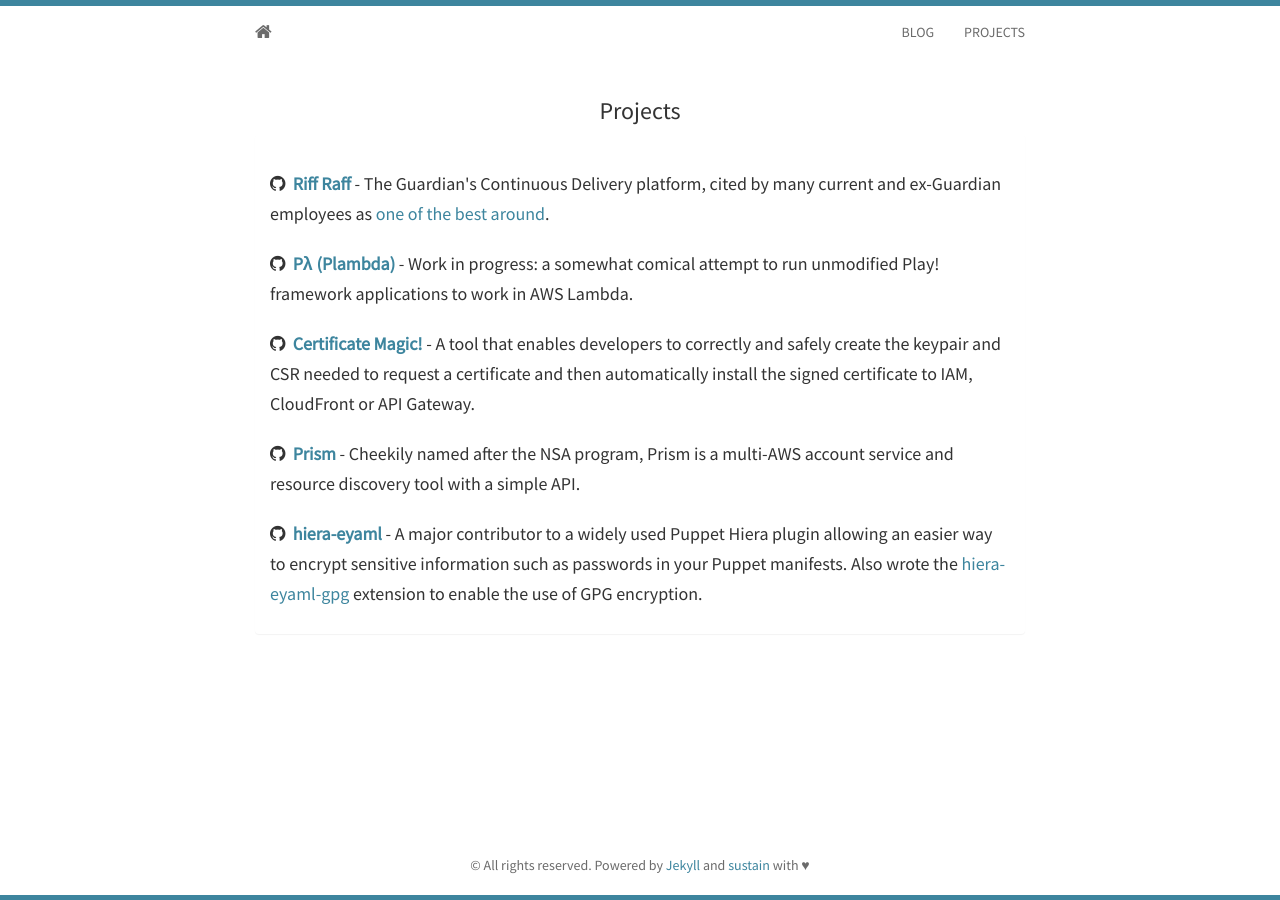
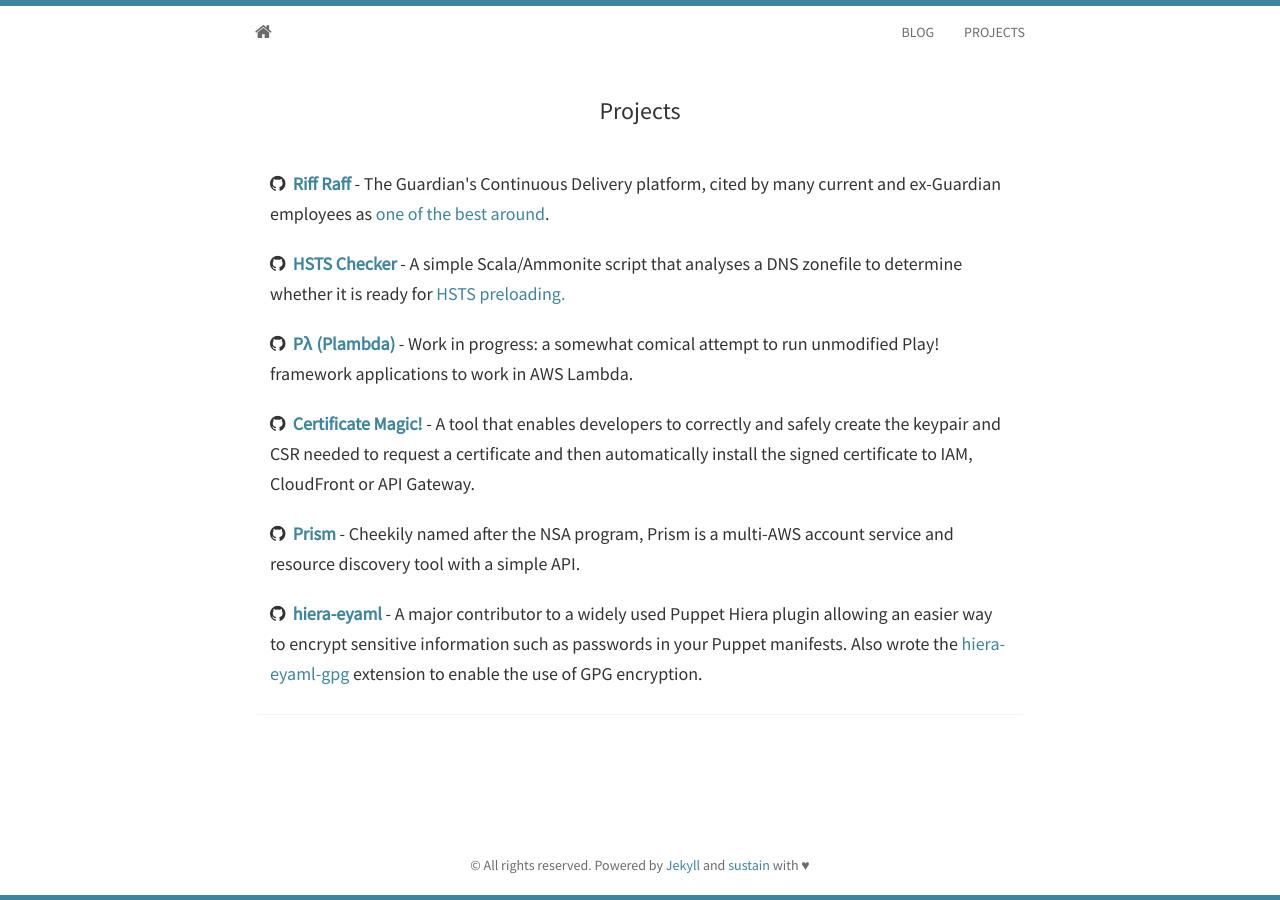
Before and after one commit to sihil/sihil.github.io, a Jekyll site: the page built from projects.html, in a window 1280 px wide. Built offline with Jekyll 4.4.1, drawn with Linux system fonts in a browser that asks for light colours; nearby versions of some CDN libraries.

Commit message:
Add the HSTS checker

```diff
--- a/_includes/projects.html
+++ b/_includes/projects.html
@@ -7,6 +7,10 @@
   			<i class="fa fa-github"></i>&nbsp;&nbsp;<strong><a href="https://github.com/guardian/riff-raff">Riff Raff</a></strong>
   			- The Guardian's Continuous Delivery platform, cited by many current and ex-Guardian employees as <a href="https://twitter.com/RobJamesBerry/status/766372500431405056">one of the best around</a>.
   		</h5>
+		<h5>
+			<i class="fa fa-github"></i>&nbsp;&nbsp;<strong><a href="https://github.com/guardian/hsts-checker">HSTS Checker</a></strong>
+			- A simple Scala/Ammonite script that analyses a DNS zonefile to determine whether it is ready for <a href="https://hstspreload.org/">HSTS preloading.</a>
+		</h5>
   		<h5>
   			<i class="fa fa-github"></i>&nbsp;&nbsp;<strong><a href="https://github.com/sihil/plambda">Pλ (Plambda)</a></strong>
   			- Work in progress: a somewhat comical attempt to run unmodified Play! framework applications to work in AWS Lambda.
```
